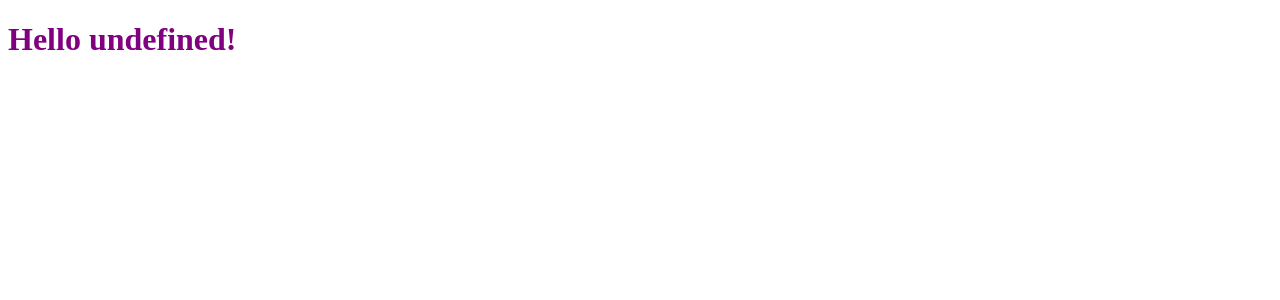
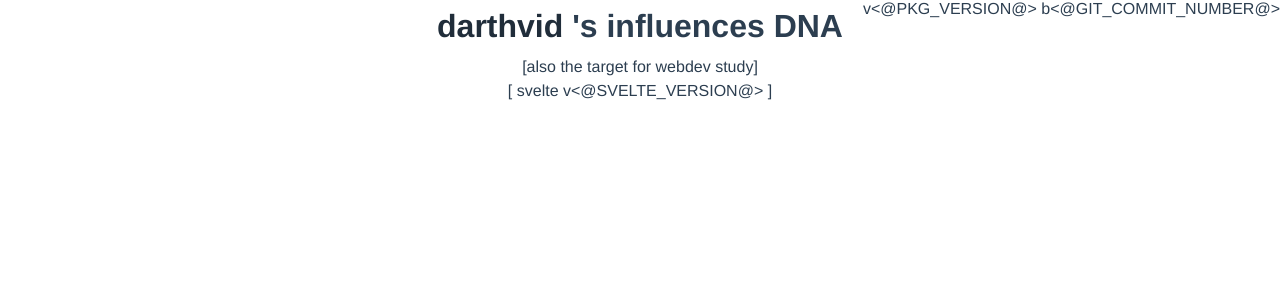
Before and after one commit to tehdarthvid/dna-svelte, a Svelte app: page / in a window 1280 px wide. Shown: the top 300 px of the page. Built offline with nearby package versions, Linux system fonts and the light colour scheme.

Commit message:
Added build-time versions.

```diff
--- a/src/App.svelte
+++ b/src/App.svelte
@@ -1,11 +1,66 @@
 <script>
-	export let name;
+  export let pkg_ver;
+  export let svelte_ver;
+  export let git_ver;
+
+  console.log(pkg_ver + " " + svelte_ver + " " + git_ver);
 </script>
 
 <style>
-	h1 {
-		color: purple;
-	}
+  #app {
+    font-family: "Avenir", Helvetica, Arial, sans-serif;
+    -webkit-font-smoothing: antialiased;
+    -moz-osx-font-smoothing: grayscale;
+    text-align: center;
+    color: #2c3e50;
+  }
+  #app a {
+    color: #202d3a;
+    text-decoration: inherit;
+    /* no underline */
+  }
+
+  p {
+    line-height: 1.5em;
+  }
+  h1 + p,
+  p + p {
+    margin-top: 10px;
+  }
+  * {
+    -webkit-margin-before: 0px;
+    -webkit-margin-after: 0px;
+  }
+
+  #version {
+    width: 100%;
+    top: 0;
+    left: 0;
+    position: absolute;
+    text-align: right;
+  }
+  #version a {
+    color: inherit;
+    /* blue colors for links too */
+    text-decoration: inherit;
+    /* no underline */
+  }
 </style>
 
-<h1>Hello {name}!</h1>
+<div id="app">
+  <div id="version">
+    <a
+      href="https://github.com/tehdarthvid/dna-svelte/releases"
+      target="_blank">
+      v{pkg_ver} b{git_ver}
+    </a>
+  </div>
+  <div id="title">
+    <h1>
+      <a href="https://twitter.com/darthvid" target="_blank">darthvid</a>
+      's influences DNA
+    </h1>
+    <p>[also the target for webdev study]</p>
+  </div>
+  <p>[ svelte v{svelte_ver} ]</p>
+</div>
```
